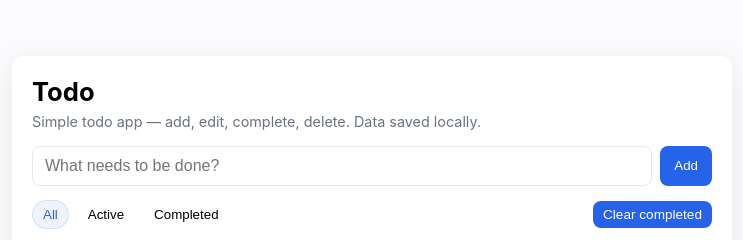
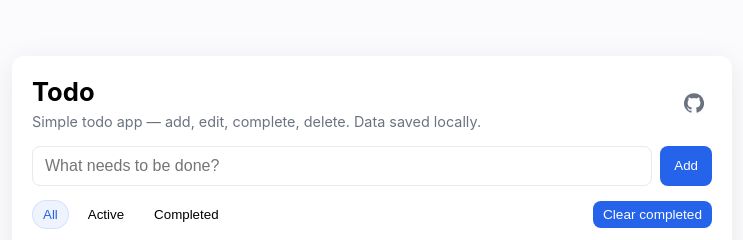
Before and after one commit to shotaro-i/todo-list, a plain HTML site: page index.html in a window 1280 px wide. Shown: the part 230-470 px from the top of the page, 268-1011 px from the left. Drawn offline with Linux system fonts and the light colour scheme.

Commit message:
Add github link to header

```diff
--- a/index.html
+++ b/index.html
@@ -10,14 +10,41 @@
   <body>
     <main class="app">
       <header class="app-header">
-        <h1>Todo</h1>
-        <p class="muted">
-          Simple todo app — add, edit, complete, delete. Data saved locally.
-        </p>
+        <div class="app-header-container">
+          <div class="app-header-title">
+            <h1>Todo</h1>
+            <p class="muted">
+              Simple todo app — add, edit, complete, delete. Data saved locally.
+            </p>
+          </div>
+          <div class="header-actions">
+            <a
+              class="github-link"
+              href="https://github.com/shotaro-i/todo-list"
+              target="_blank"
+              rel="noopener noreferrer"
+              aria-label="View source on GitHub (opens in a new tab)"
+            >
+              <svg
+                class="github-icon"
+                viewBox="0 0 24 24"
+                aria-hidden="true"
+                focusable="false"
+                width="20"
+                height="20"
+                fill="currentColor"
+              >
+                <path
+                  d="M12 .296a12 12 0 00-3.797 23.403c.6.11.82-.26.82-.577v-2.02c-3.338.726-4.042-1.61-4.042-1.61-.546-1.387-1.333-1.757-1.333-1.757-1.09-.745.083-.73.083-.73 1.205.085 1.84 1.238 1.84 1.238 1.07 1.834 2.807 1.305 3.492.998.108-.775.418-1.305.76-1.605-2.665-.304-5.466-1.332-5.466-5.93 0-1.31.467-2.381 1.235-3.22-.124-.303-.535-1.524.117-3.176 0 0 1.008-.322 3.3 1.23a11.5 11.5 0 016 0c2.29-1.552 3.297-1.23 3.297-1.23.653 1.652.242 2.873.118 3.176.77.839 1.233 1.91 1.233 3.22 0 4.61-2.803 5.624-5.475 5.92.43.372.814 1.102.814 2.222v3.293c0 .319.218.69.825.573A12.004 12.004 0 0012 .296"
+                />
+              </svg>
+            </a>
+          </div>
+        </div>
       </header>
 
       <section class="add-area" aria-labelledby="add-todo">
-        <label id="add-todo"  class="sr-only">Add todo</label>
+        <label id="add-todo" class="sr-only">Add todo</label>
         <input
           id="newTodo"
           type="text"
--- a/styles.css
+++ b/styles.css
@@ -38,6 +38,50 @@ body {
   margin: 6px 0 0;
   color: var(--muted);
   font-size: 0.9rem;
+}
+
+/* header layout for title + actions */
+.app-header-container {
+  display: flex;
+  align-items: center;
+  justify-content: space-between;
+  gap: 12px;
+}
+.app-header-title {
+  display: flex;
+  flex-direction: column;
+}
+
+.header-actions {
+  display: flex;
+  align-items: center;
+  gap: 8px;
+}
+
+.github-link {
+  display: inline-flex;
+  align-items: center;
+  justify-content: center;
+  width: 36px;
+  height: 36px;
+  border-radius: 8px;
+  color: var(--muted);
+  background: transparent;
+  text-decoration: none;
+  transition: background-color 160ms, color 160ms, transform 120ms;
+}
+.github-link:hover {
+  background: rgba(37, 99, 235, 0.06);
+  color: var(--accent);
+  transform: translateY(-1px);
+}
+.github-link:focus {
+  outline: 3px solid rgba(37, 99, 235, 0.14);
+  outline-offset: 2px;
+}
+.github-icon {
+  width: 20px;
+  height: 20px;
 }
 .add-area {
   display: flex;
```
